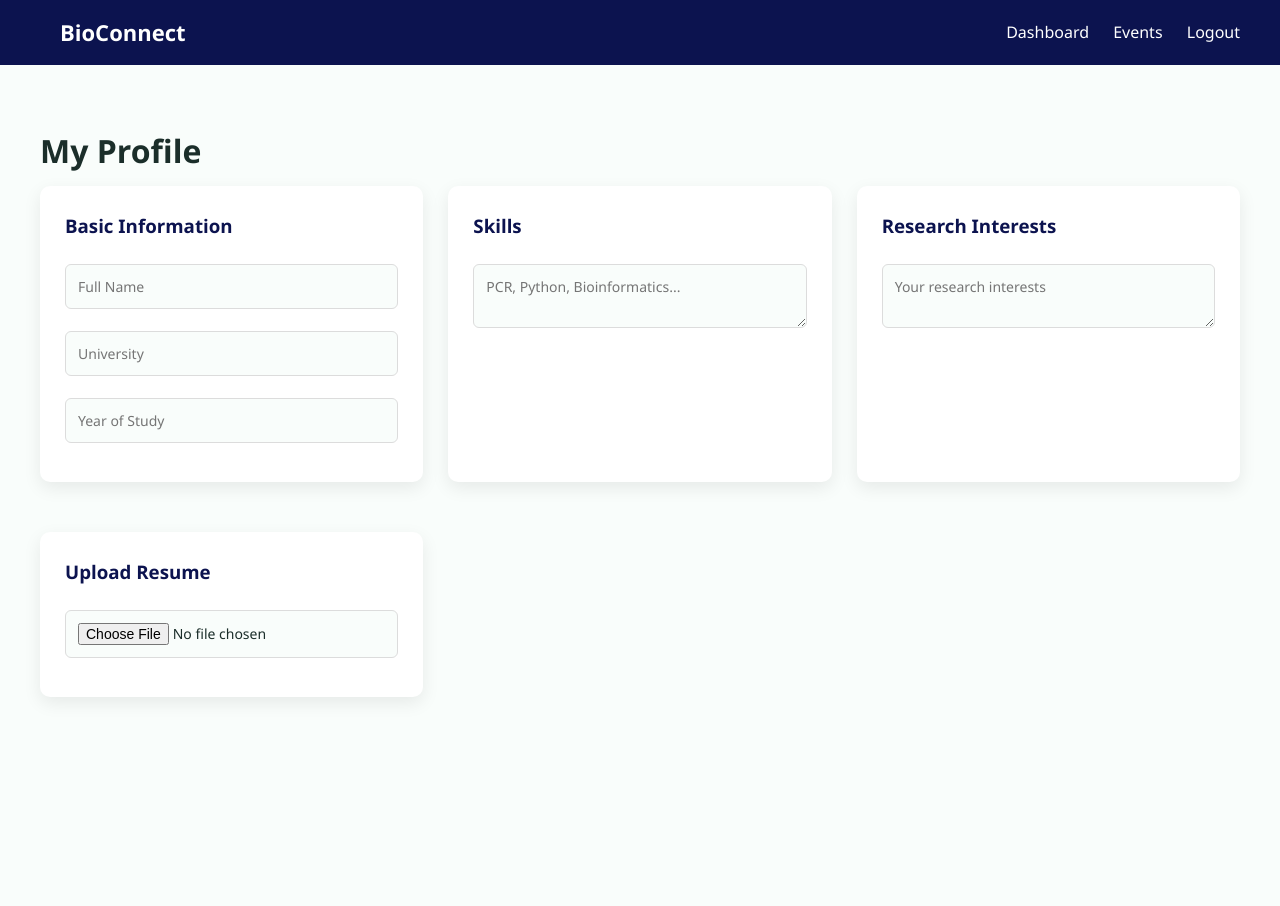
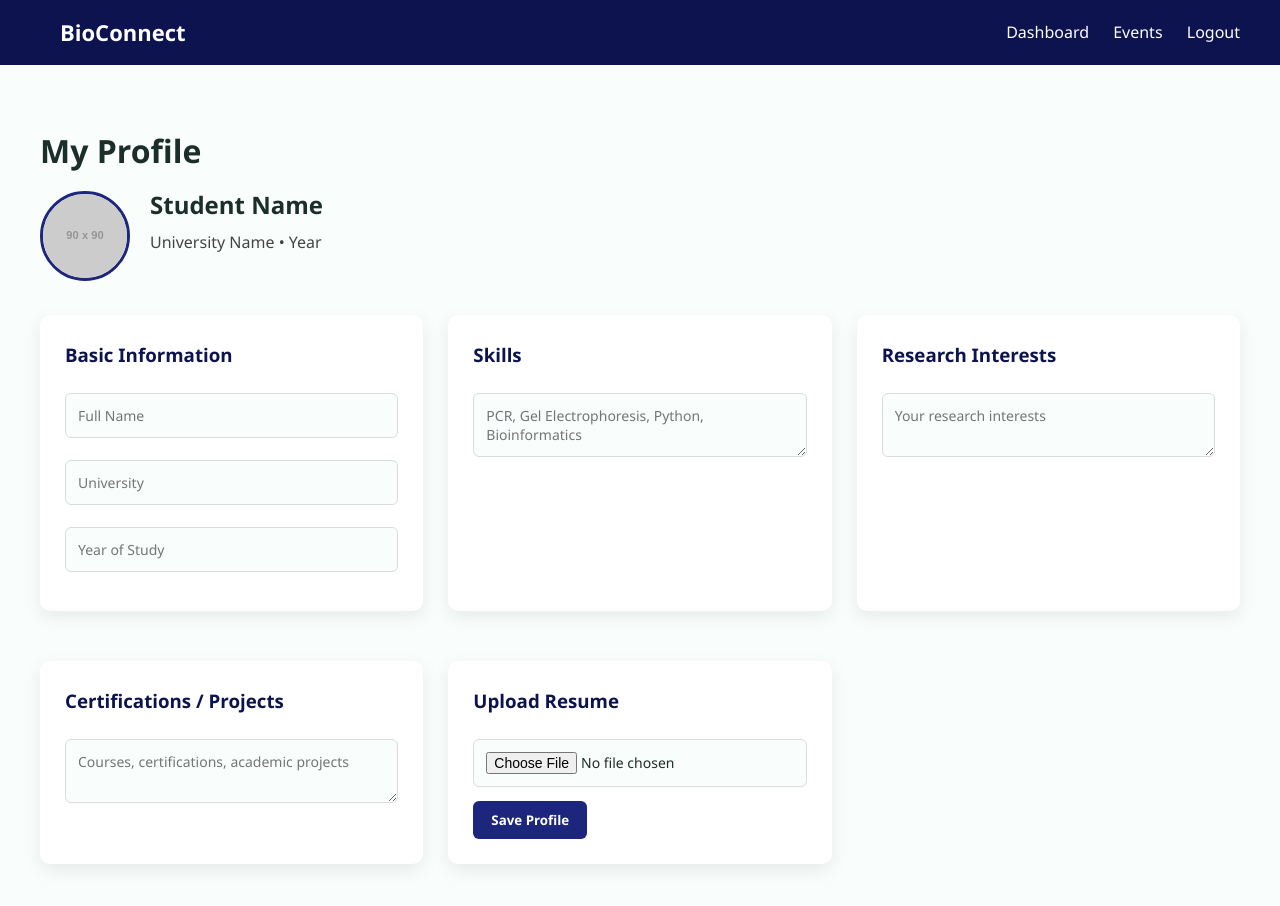
Before and after one commit to Neer0212/Bio-Connect, a plain HTML site: page student_profile.html in a window 1280 px wide. Before the commit the page ends 800 px from the top, so only its background shows below. Drawn offline with Linux system fonts and the light colour scheme; placeholder pictures from the web are drawn by us.

Commit message:
student_profile.html

```diff
--- a/student_profile.html
+++ b/student_profile.html
@@ -22,6 +22,16 @@
 <section class="dashboard">
     <h1>My Profile</h1>
 
+    <!-- IMPORTANT HEADER (this activates profile style) -->
+    <div class="profile-header">
+        <img src="https://via.placeholder.com/90" alt="profile">
+        <div>
+            <h2>Student Name</h2>
+            <p>University Name • Year</p>
+        </div>
+    </div>
+
+    <!-- IMPORTANT GRID WRAPPER -->
     <div class="profile-grid">
 
         <div class="form-card">
@@ -33,7 +43,7 @@
 
         <div class="form-card">
             <h3>Skills</h3>
-            <textarea placeholder="PCR, Python, Bioinformatics..."></textarea>
+            <textarea placeholder="PCR, Gel Electrophoresis, Python, Bioinformatics"></textarea>
         </div>
 
         <div class="form-card">
@@ -42,8 +52,14 @@
         </div>
 
         <div class="form-card">
+            <h3>Certifications / Projects</h3>
+            <textarea placeholder="Courses, certifications, academic projects"></textarea>
+        </div>
+
+        <div class="form-card">
             <h3>Upload Resume</h3>
             <input type="file">
+            <button>Save Profile</button>
         </div>
 
     </div>
```
